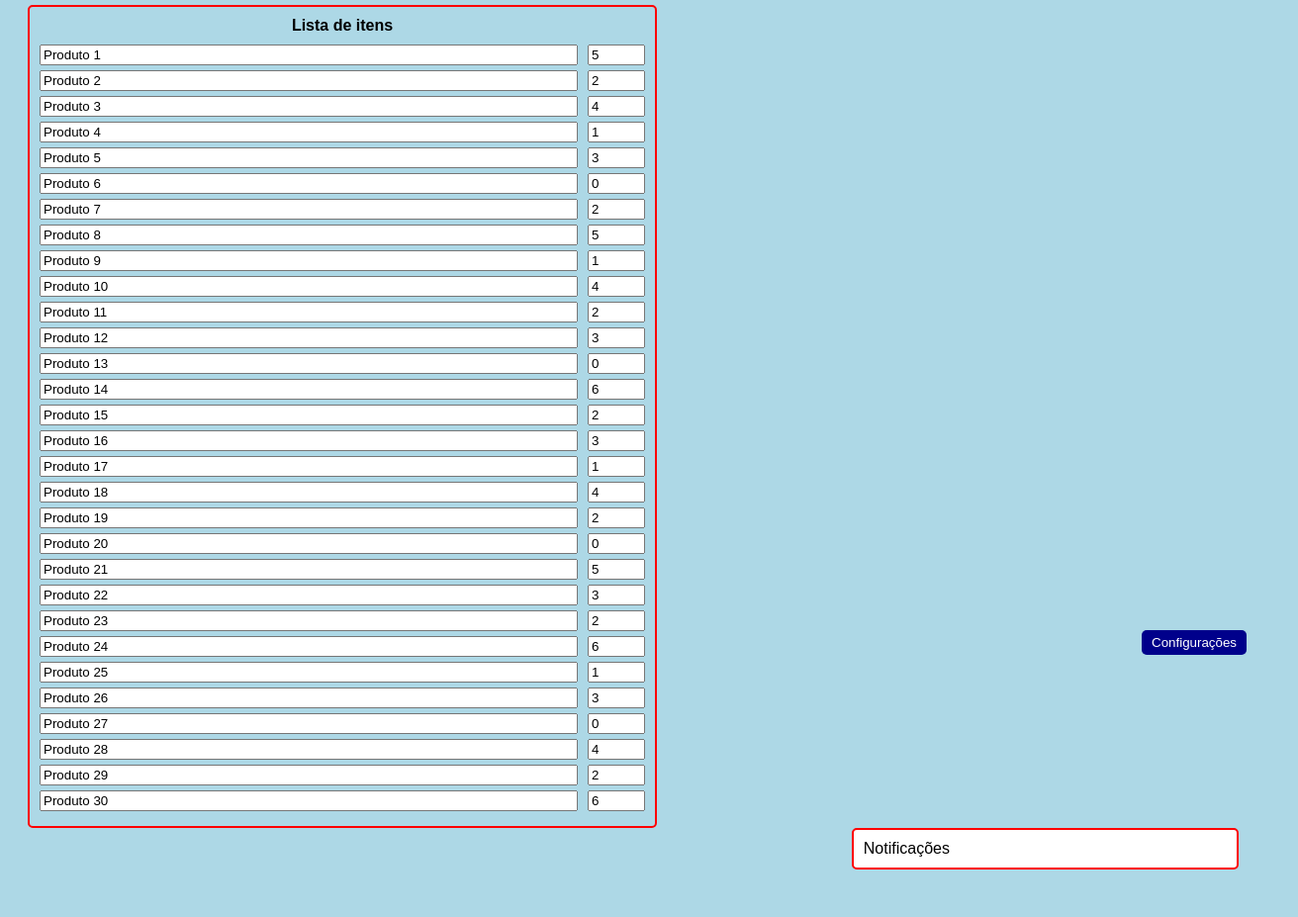
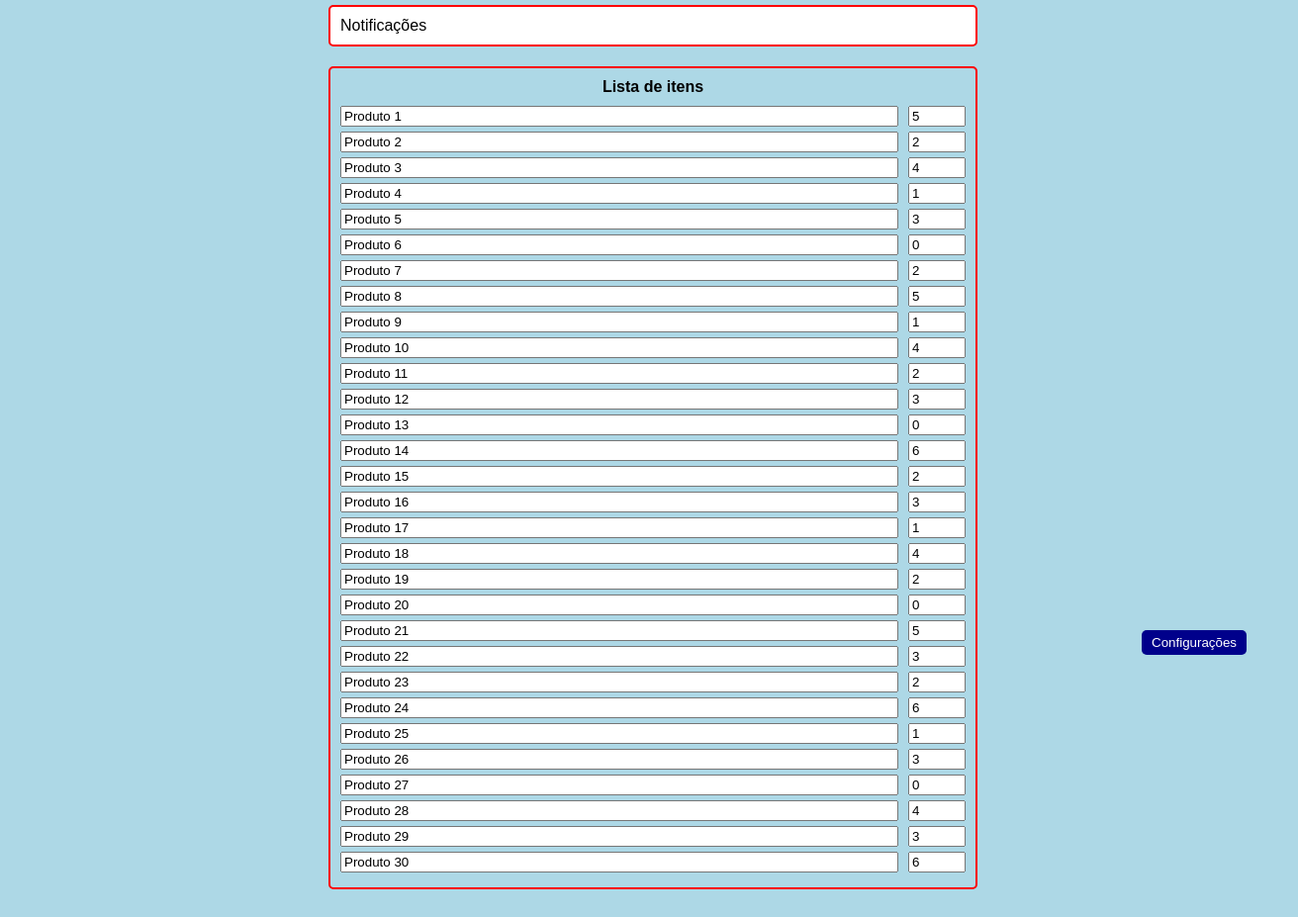
Before and after one commit to PedroFilipe08/Decafil3, a plain HTML site: page index.html in a window 1280 px wide. Shown: the part 118-1045 px from the top of the page at 99% size, 1312 px wide, since content can reach past the window. Drawn offline with Linux system fonts and the light colour scheme.

Commit message:
Update index.html

```diff
--- a/index.html
+++ b/index.html
@@ -9,6 +9,7 @@
             background-color: lightblue;
             font-family: Arial, sans-serif;
             display: flex;
+            flex-direction: column; /* Alinha os elementos na coluna */
         }
         h1 {
             color: darkblue;
@@ -20,6 +21,9 @@
         #container {
             padding: 20px;
             width: 100%;
+            display: flex;
+            flex-direction: column; /* Alinha os elementos na coluna */
+            align-items: center; /* Centraliza os itens */
         }
         #item-list {
             width: 50%;
@@ -33,14 +37,14 @@
             margin-bottom: 10px;
         }
         #notifications {
-            width: 30%;
+            width: 50%;
             max-height: 400px;
             overflow-y: auto;
             border: 2px solid red;
             padding: 10px;
             border-radius: 5px;
             background-color: white;
-            margin-left: auto;
+            margin-bottom: 20px; /* Espaço abaixo das notificações */
         }
         .notification {
             background-color: #ffcccb;
@@ -97,6 +101,9 @@
 
 <div id="container">
     <h1>Decafil</h1>
+    <div id="notifications">
+        <div id="notification-title">Notificações</div>
+    </div>
     <div id="item-list">
         <div id="item-list-title">Lista de itens</div>
         <!-- Adicionando produtos de 1 a 30 -->
@@ -128,11 +135,8 @@
         <div class="item"><input type="text" value="Produto 26" onchange="updateNotifications()"><input type="number" value="3" min="0" onchange="updateNotifications()"></div>
         <div class="item"><input type="text" value="Produto 27" onchange="updateNotifications()"><input type="number" value="0" min="0" onchange="updateNotifications()"></div>
         <div class="item"><input type="text" value="Produto 28" onchange="updateNotifications()"><input type="number" value="4" min="0" onchange="updateNotifications()"></div>
-        <div class="item"><input type="text" value="Produto 29" onchange="updateNotifications()"><input type="number" value="2" min="0" onchange="updateNotifications()"></div>
+        <div class="item"><input type="text" value="Produto 29" onchange="updateNotifications()"><input type="number" value="3" min="0" onchange="updateNotifications()"></div>
         <div class="item"><input type="text" value="Produto 30" onchange="updateNotifications()"><input type="number" value="6" min="0" onchange="updateNotifications()"></div>
-    </div>
-    <div id="notifications">
-        <div id="notification-title">Notificações</div>
     </div>
     <button id="config-button" onclick="toggleConfigPanel()">Configurações</button>
     <div id="config-panel">
@@ -180,7 +184,7 @@
             const quantity = parseInt(document.querySelector(`input[type="number"]:nth-of-type(${i})`).value);
             const minQuantity = parseInt(document.getElementById(`min-quantity-produto-${i}`).value);
             if (quantity < minQuantity) {
-                notifications.innerHTML += `<div class="notification">Atenção: ${document.querySelector(`input[type="text"]:nth-of-type(${i})`).value} está abaixo da quantidade mínima!</div>`;
+                notifications.innerHTML += `<div class="notification">Atenção: ${document.querySelector(`input[type="text"]:nth-of-type(${i})`).value} está em falta!</div>`;
             }
         }
     }
```
